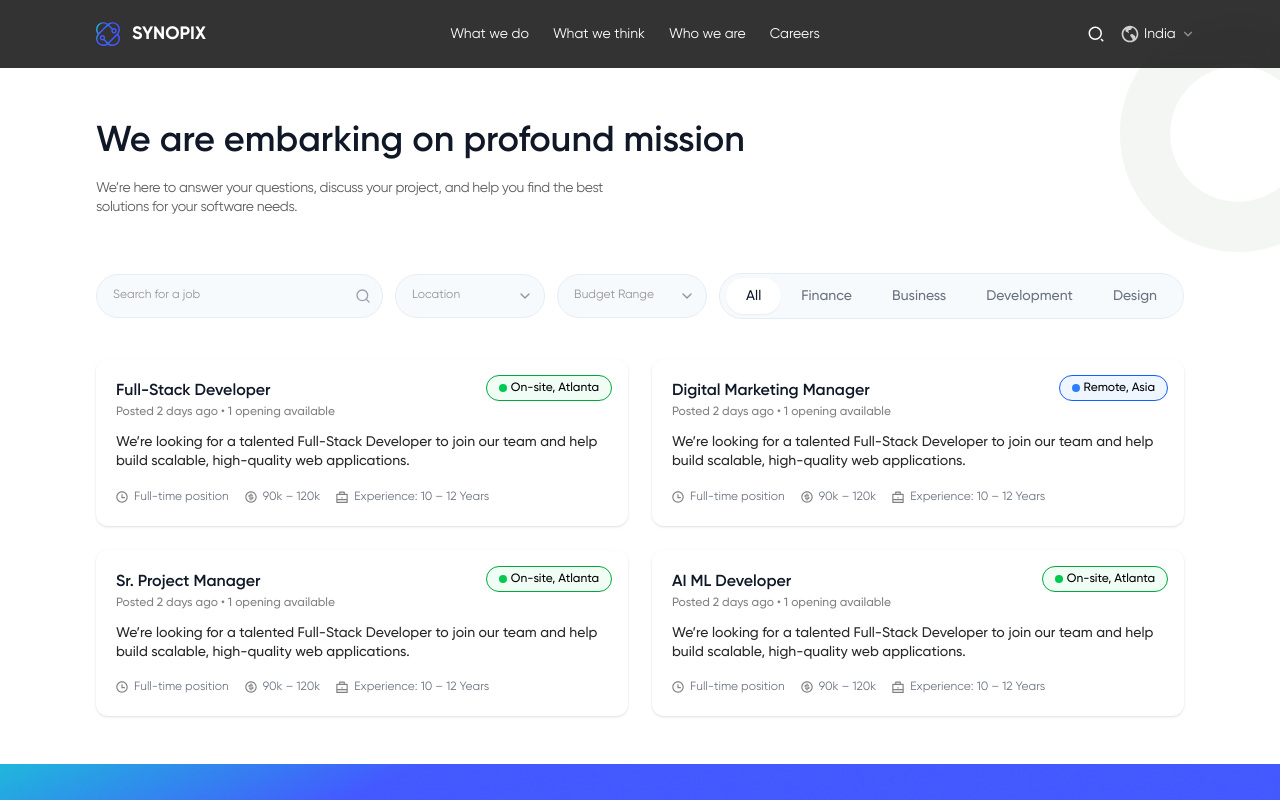
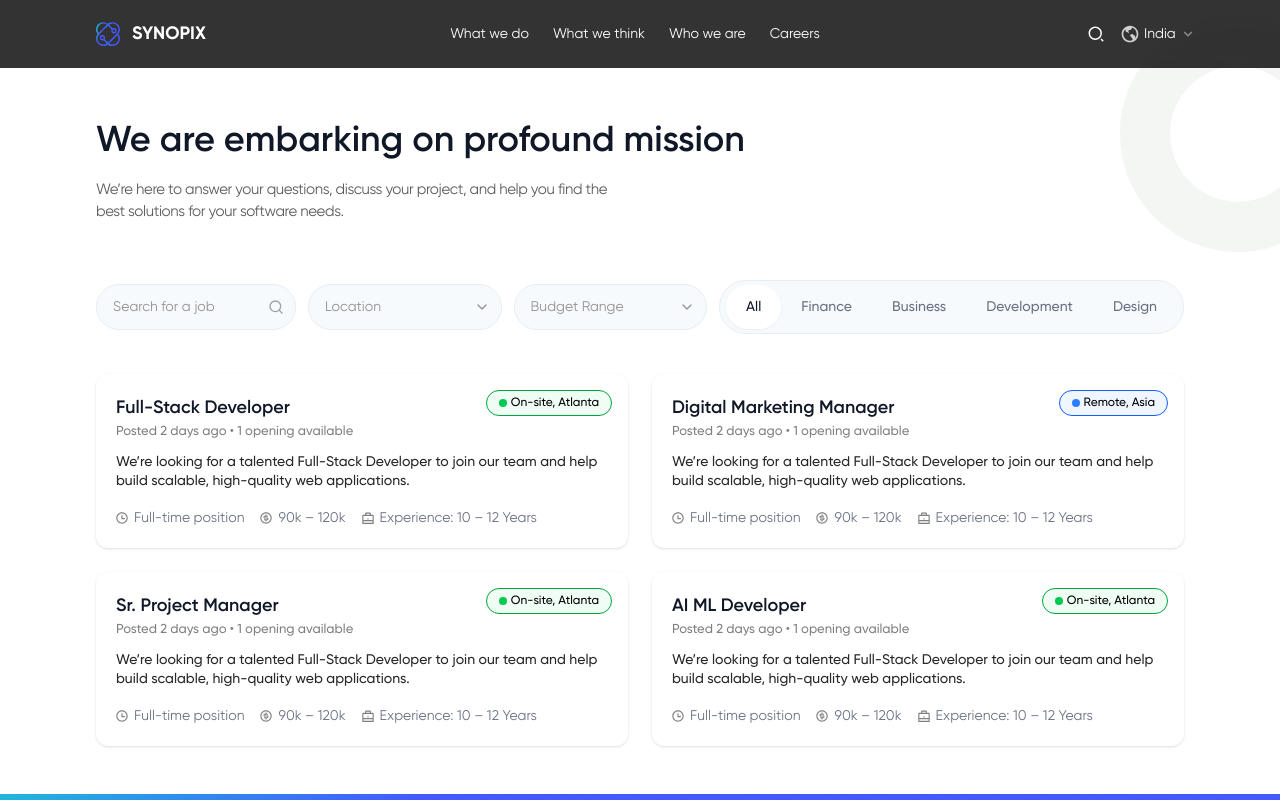
Before and after one commit to AjaySaini18/newWebsite, a React (Vite) app: page /careers in a window 1280 px wide. Shown: the top 800 px of the page. Built offline with nearby package versions, Linux system fonts and the light colour scheme.

Commit message:
job page text size updation

```diff
--- a/src/components/JobCard.jsx
+++ b/src/components/JobCard.jsx
@@ -31,8 +31,8 @@ const JobCard = ({
       </div>
 
       {/* Title */}
-      <h3 className="text-md font-semibold text-gray-900">{title}</h3>
-      <p className="text-[11px] sm:text-[12px] text-[#808080] font-medium mb-3">
+      <h3 className="text-md lg:text-lg font-semibold text-gray-900">{title}</h3>
+      <p className="text-[11px] sm:text-[13px] text-[#808080] font-medium mb-3">
         Posted {posted} • {openings} opening available
       </p>
 
@@ -42,7 +42,7 @@ const JobCard = ({
       </p>
 
       {/* Job Info */}
-      <div className="flex flex-col sm:flex-row sm:flex-wrap gap-2 sm:gap-4 text-[11px] sm:text-[12px] text-gray-500">
+      <div className="flex flex-col sm:flex-row sm:flex-wrap gap-2 sm:gap-4 text-sm text-gray-500">
         <span className="flex items-center gap-1.5">
           <img src="/assets/fulltime.svg" alt="Full time" className="w-3 h-3" />
           {type}
--- a/src/components/JobsSection.jsx
+++ b/src/components/JobsSection.jsx
@@ -88,7 +88,7 @@ const JobsSection = () => {
           We are embarking on profound mission
         </motion.h2>
         <motion.p
-          className="text-[#5C5C5C] text-sm lg:text-md leading-snug tracking-tight max-w-lg  mx-auto md:mx-0 mt-2"
+          className="text-[#5C5C5C] text-sm lg:text-[15px] leading-normal tracking-tight max-w-lg  mx-auto md:mx-0 mt-2"
           variants={fadeUp}
           custom={2}
         >
@@ -108,21 +108,21 @@ const JobsSection = () => {
           <input
             type="text"
             placeholder="Search for a job"
-            className="w-full placeholder-[#939393] pl-4 pr-8 py-2 md:py-3 text-sm md:text-[12px] bg-[#F6FAFD] border border-[#E5EEF5] rounded-full focus:outline-none focus:ring-1 focus:ring-gray-300"
+            className="w-full placeholder-[#939393] pl-4 pr-8 py-3 text-sm md:text-sm bg-[#F6FAFD] border border-[#E5EEF5] rounded-full focus:outline-none focus:ring-1 focus:ring-gray-300"
           />
           <Search className="absolute right-3 top-1/2 -translate-y-1/2 text-gray-400 w-4 h-4" />
         </motion.div>
 
-        <motion.div className="relative inline-block flex-1 min-w-[150px] md:flex-none" variants={fadeUp} custom={2}>
-          <select className="appearance-none w-full text-sm md:text-[12px] text-[#939393] px-4 py-2 md:py-3 pr-10 bg-[#F6FAFD] border border-[#E5EEF5] rounded-full focus:outline-none">
-            <option>Location</option>
+        <motion.div className="relative flex-1 min-w-[150px]" variants={fadeUp} custom={2}>
+          <select className="appearance-none w-full text-sm text-[#939393] px-4 py-3 pr-10 bg-[#F6FAFD] border border-[#E5EEF5] rounded-full focus:outline-none focus:ring-1 focus:ring-gray-300">
+            <option value="">Location</option>
           </select>
           <ChevronDown className="absolute text-[#939393] right-3 top-1/2 -translate-y-1/2 w-4 h-4 pointer-events-none" />
         </motion.div>
 
-        <motion.div className="relative inline-block flex-1 min-w-[150px] md:flex-none" variants={fadeUp} custom={3}>
-          <select className="appearance-none w-full text-sm md:text-[12px] text-[#939393] px-4 py-2 md:py-3 pr-10 bg-[#F6FAFD] border border-[#E5EEF5] rounded-full focus:outline-none">
-            <option>Budget Range</option>
+        <motion.div className="relative flex-1 min-w-[150px]" variants={fadeUp} custom={3}>
+          <select className="appearance-none w-full text-sm text-[#939393] px-4 py-3 pr-10 bg-[#F6FAFD] border border-[#E5EEF5] rounded-full focus:outline-none focus:ring-1 focus:ring-gray-300">
+            <option value="">Budget Range</option>
           </select>
           <ChevronDown className="absolute text-[#939393] right-3 top-1/2 -translate-y-1/2 w-4 h-4 pointer-events-none" />
         </motion.div>
@@ -131,7 +131,7 @@ const JobsSection = () => {
           {["All", "Finance", "Business", "Development", "Design"].map((filter, idx) => (
             <button
               key={idx}
-              className={`px-3 md:px-5 py-1.5 md:py-2 text-xs md:text-sm font-medium rounded-full transition-all ${
+              className={`px-3 md:px-5 py-2 md:py-3 text-xs md:text-sm font-medium rounded-full transition-all ${
                 filter === "All"
                   ? "bg-white text-gray-900 shadow-xs"
                   : "text-gray-500 hover:text-gray-900"
```
